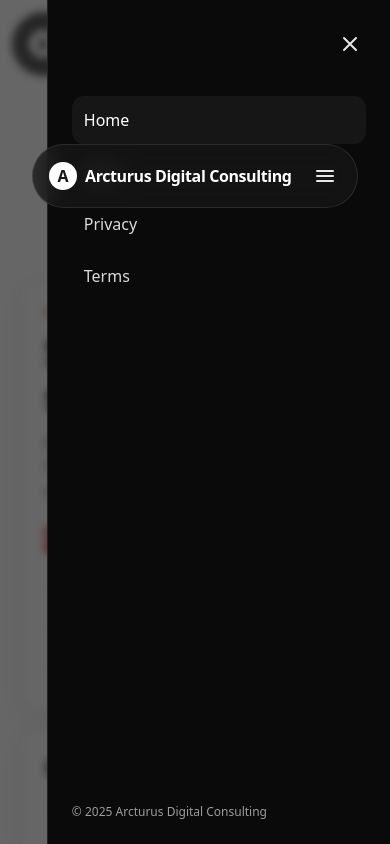
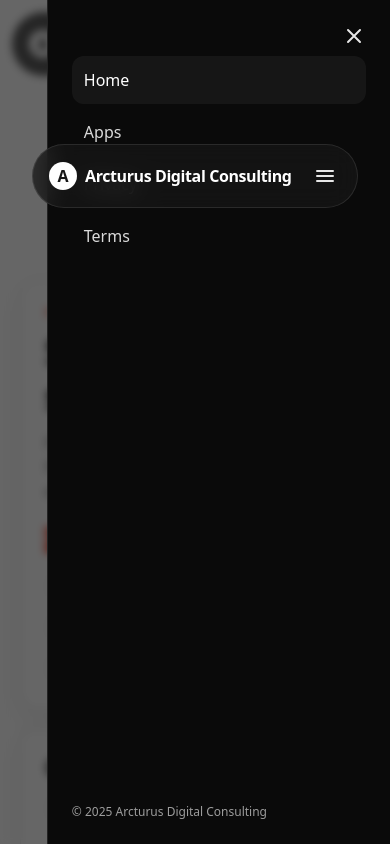
Before and after one commit to repinfaust/arcturusdc.github.io, a Next.js app: page / in a window 390 px wide. Both pictures are taken after a click on the button 345 px from the left and 44 px from the top of the page. Shown: the top 844 px of the page. Built offline with nearby package versions, Linux system fonts and the light colour scheme.

Commit message:
Update Header.jsx

```diff
--- a/src/components/Header.jsx
+++ b/src/components/Header.jsx
@@ -41,7 +41,7 @@ export default function Header() {
           "transition-shadow",
         ].join(" ")}
       >
-        {/* Brand */}
+        {/* Brand (only here) */}
         <Link
           href="/"
           className="flex items-center gap-2 rounded-full px-1 -mx-1 focus:outline-none focus-visible:ring-2 focus-visible:ring-white/60"
@@ -81,34 +81,34 @@ export default function Header() {
         </button>
       </nav>
 
-      {/* Mobile drawer */}
+      {/* Mobile drawer (no brand/header row) */}
       {open && (
         <div className="fixed inset-0 z-[60] md:hidden">
+          {/* Backdrop */}
           <button
             className="absolute inset-0 bg-black/60 backdrop-blur-sm"
             onClick={() => setOpen(false)}
             aria-label="Close menu"
           />
+          {/* Panel */}
           <div
             role="dialog"
             aria-modal="true"
-            className="absolute right-0 top-0 h-full w-[88%] max-w-sm bg-neutral-950 border-l border-white/10 p-6 flex flex-col"
+            className="absolute right-0 top-0 h-full w-[88%] max-w-sm bg-neutral-950 border-l border-white/10 p-6 pt-14 flex flex-col"
           >
-            {/* Close button only */}
-            <div className="flex justify-end">
+            {/* Close button, absolute — no duplicate header */}
             <button
               onClick={() => setOpen(false)}
-                className="rounded-full p-2 -mr-1 focus:outline-none focus-visible:ring-2 focus-visible:ring-white/60"
+              className="absolute top-4 right-4 rounded-full p-2 focus:outline-none focus-visible:ring-2 focus-visible:ring-white/60"
               aria-label="Close menu"
             >
               <svg width="24" height="24" viewBox="0 0 24 24" aria-hidden="true">
                 <path d="M6 6l12 12M18 6l-12 12" stroke="currentColor" className="text-white/90" strokeWidth="2" strokeLinecap="round" />
               </svg>
             </button>
-            </div>
 
-            {/* Links */}
-            <ul className="mt-8 space-y-1">
+            {/* Links only */}
+            <ul className="space-y-1">
               {LINKS.map(({ label, href }) => {
                 const active = href === "/" ? pathname === "/" : pathname?.startsWith(href);
                 return (
```
Lines whose indentation alone changed are shown as unchanged.
